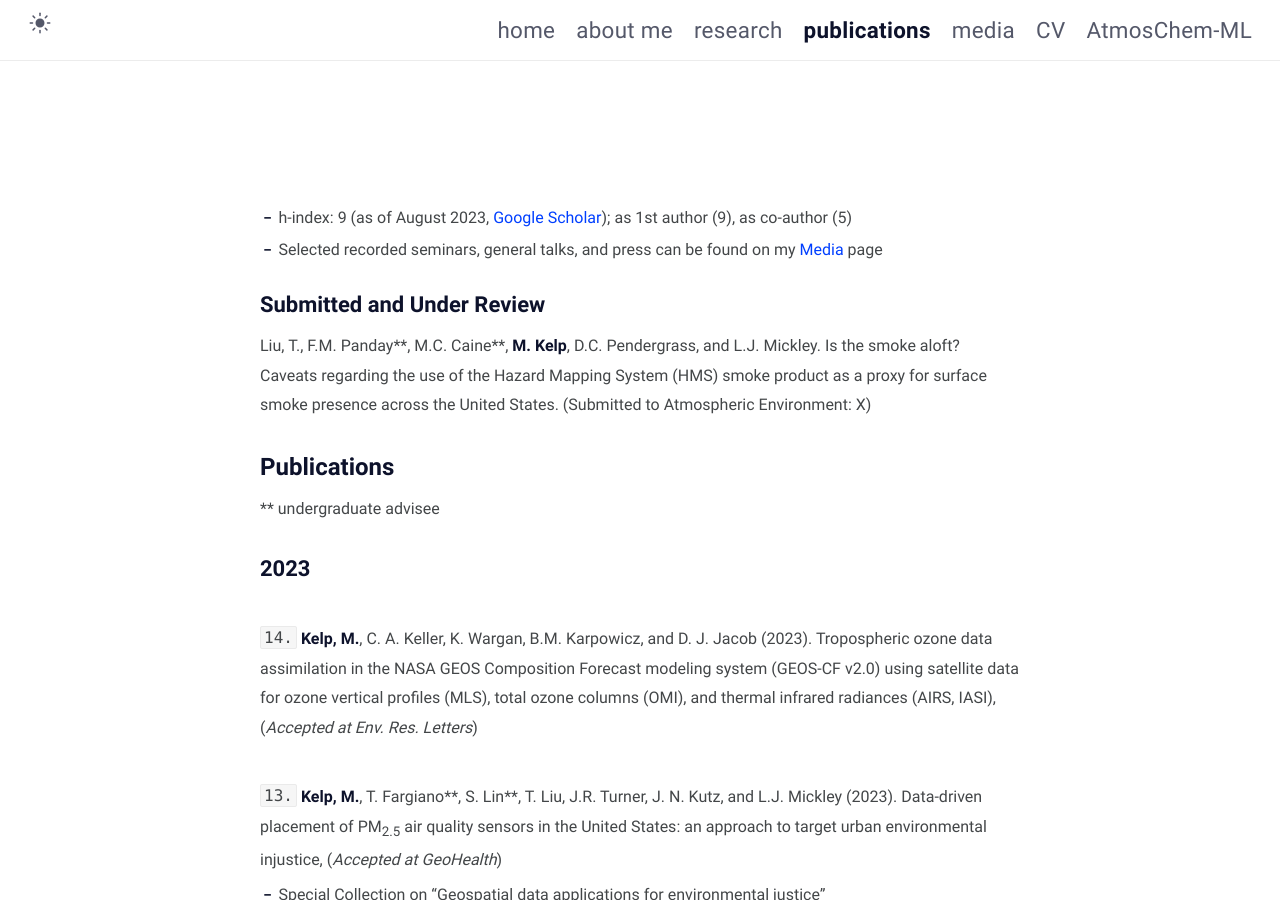
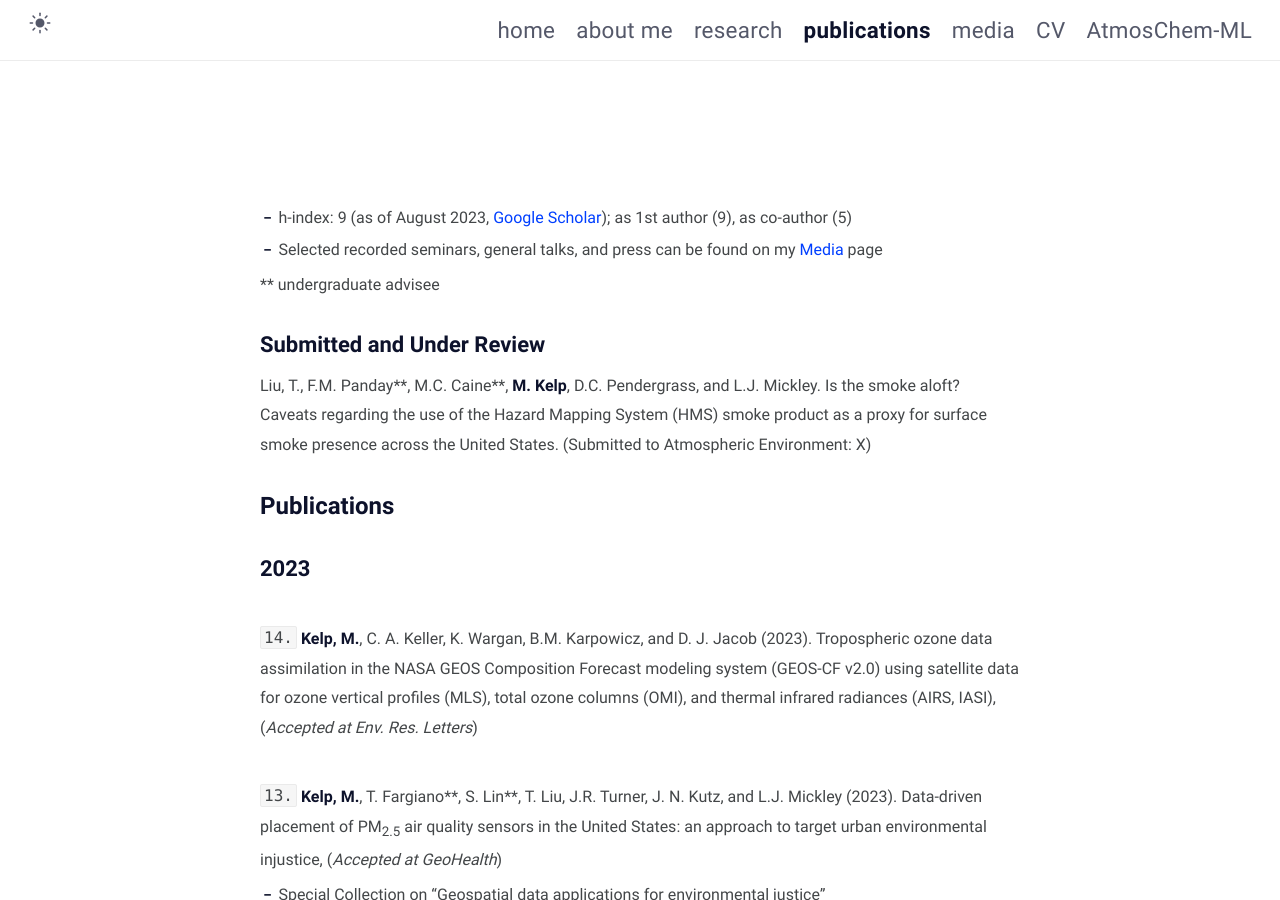
Before and after one commit to mkelp/mkelp.github.io, a Jekyll site: the page built from publications.md, in a window 1280 px wide and 900 px high. Built offline with Jekyll 4.4.1, drawn with Linux system fonts in a browser that asks for light colours; some of the changed lines change nothing that is shown.

Commit message:
August27c

```diff
--- a/publications.md
+++ b/publications.md
@@ -10,6 +10,8 @@ comments: false
 <br/>
 * Selected recorded seminars, general talks, and press can be found on my [Media](https://mkelp.github.io/presentations) page
 
+\*\* undergraduate advisee
+
 ## Submitted and Under Review
 
 Liu, T., F.M. Panday\*\*, M.C. Caine\*\*, **M. Kelp**, D.C. Pendergrass, and L.J. Mickley. Is the smoke aloft? Caveats regarding the use of the Hazard Mapping System (HMS) smoke product as a proxy for surface smoke presence across the United States. (Submitted to Atmospheric Environment: X)
@@ -20,7 +22,7 @@ Liu, T., F.M. Panday\*\*, M.C. Caine\*\*, **M. Kelp**, D.C. Pendergrass, and L.J
 
 # Publications
 
-\*\* undergraduate advisee
+<!-- \*\* undergraduate advisee -->
 
 ## **2023**
 
```
